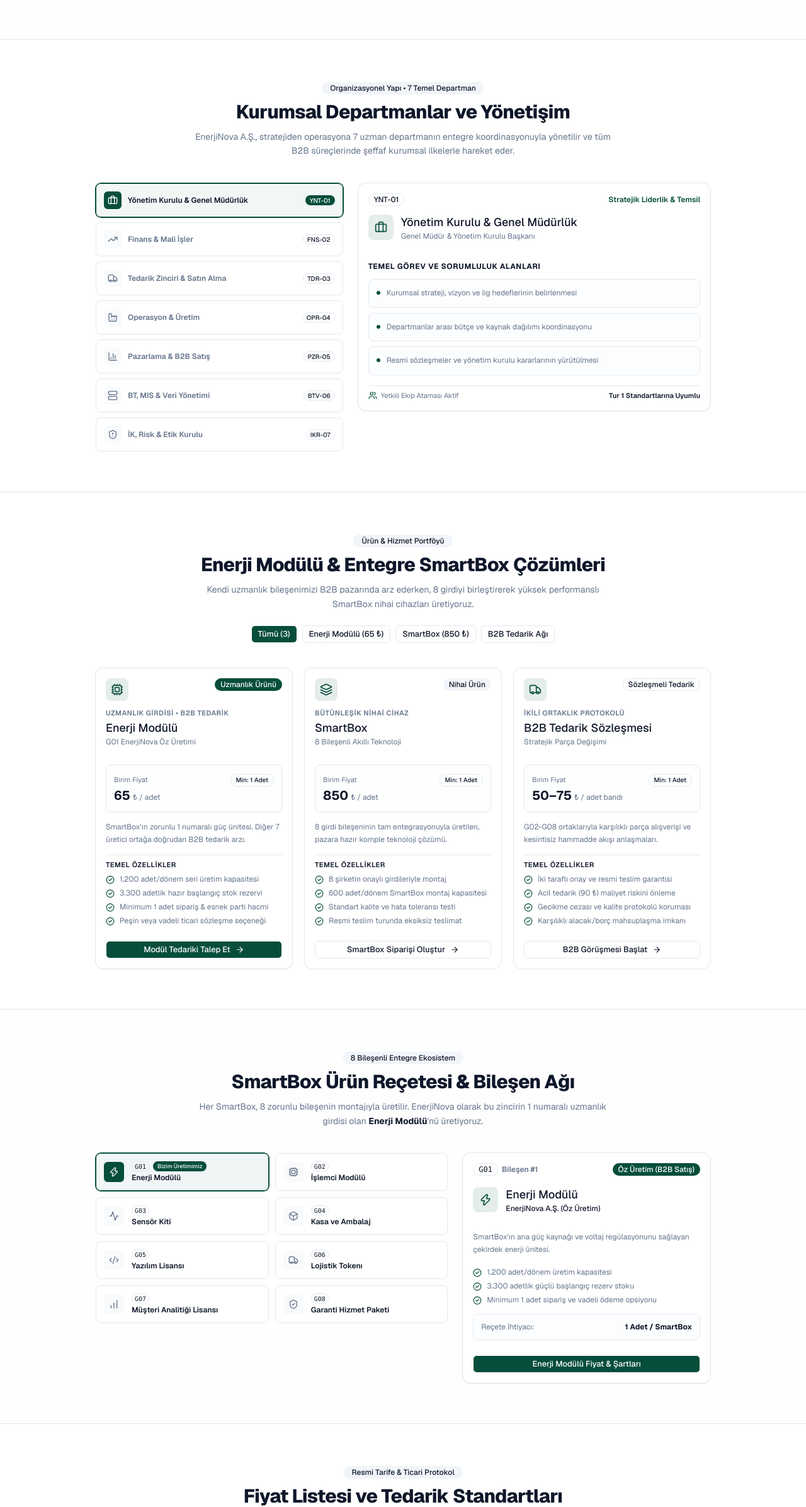
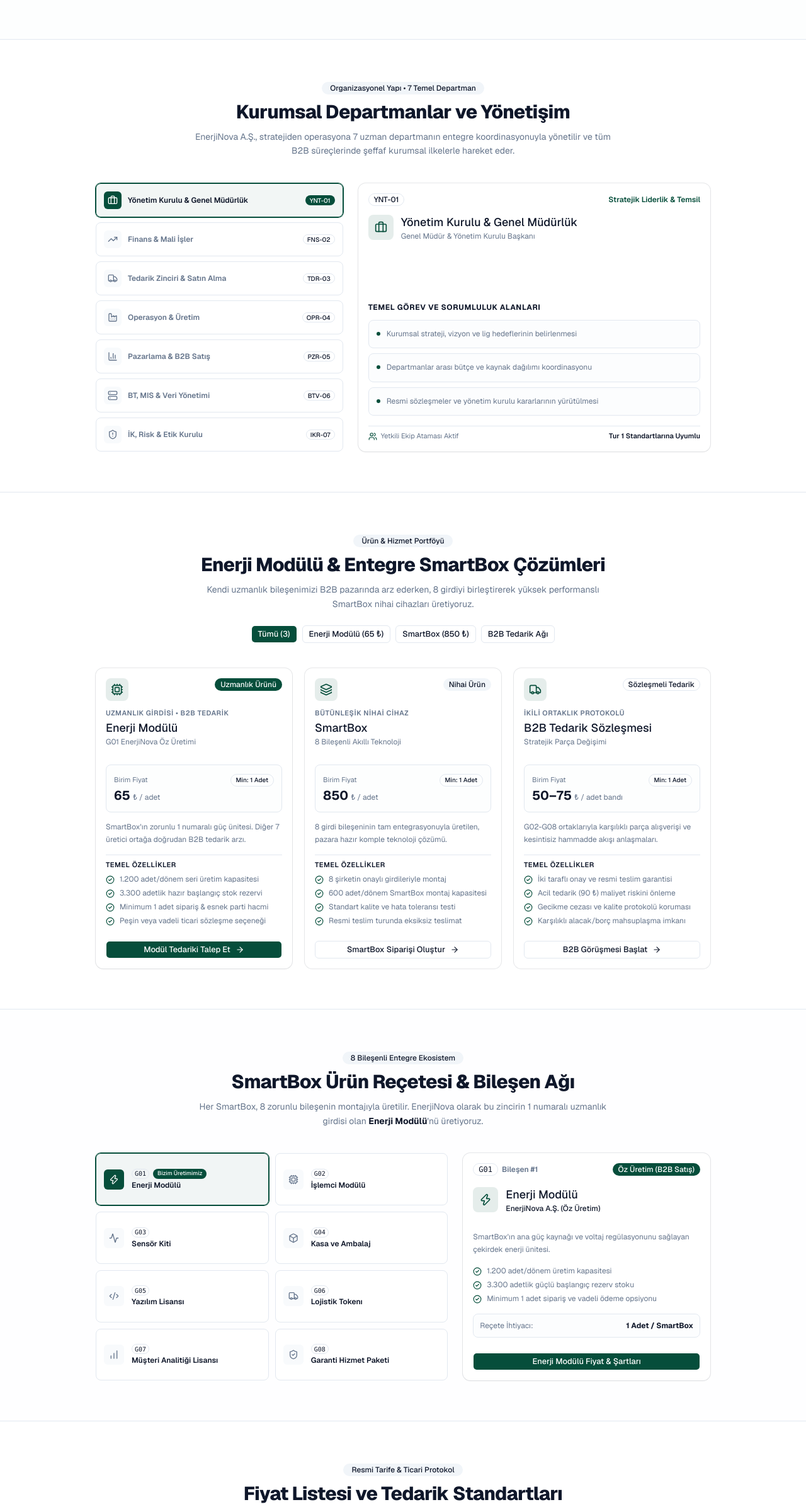
Before and after one commit to senaclkr/enerjinova, a Next.js app: page / in a window 1280 px wide. Shown: the part 1465-3858 px from the top of the page at 63% size. Built offline with nearby package versions, Linux system fonts and the light colour scheme.

Commit message:
fix: make component detail spotlight card height equal to components grid

```diff
--- a/src/components/DepartmentsSection.tsx
+++ b/src/components/DepartmentsSection.tsx
@@ -131,9 +131,9 @@ export function DepartmentsSection() {
         </div>
 
         {/* Interactive Layout: Left department buttons, Right active details */}
-        <div className="mt-10 grid lg:grid-cols-12 gap-6 items-start">
+        <div className="mt-10 grid lg:grid-cols-12 gap-6 items-stretch">
           {/* Department List */}
-          <div className="lg:col-span-5 space-y-2">
+          <div className="lg:col-span-5 space-y-2 flex flex-col justify-between">
             {departments.map((dept, idx) => {
               const Icon = dept.icon;
               const isActive = activeDept === idx;
@@ -170,8 +170,8 @@ export function DepartmentsSection() {
           </div>
 
           {/* Department Details Card */}
-          <div className="lg:col-span-7">
-            <Card className="border-border shadow-xs">
+          <div className="lg:col-span-7 flex flex-col h-full">
+            <Card className="border-border shadow-xs h-full flex flex-col justify-between">
               <CardHeader className="pb-4">
                 <div className="flex items-center justify-between">
                   <Badge variant="outline" className="text-xs">
--- a/src/components/SmartBoxArchitecture.tsx
+++ b/src/components/SmartBoxArchitecture.tsx
@@ -187,7 +187,7 @@ export function SmartBoxArchitecture() {
         </div>
 
         {/* 8 Components Grid & Spotlight Card */}
-        <div className="mt-10 grid lg:grid-cols-12 gap-6 items-start">
+        <div className="mt-10 grid lg:grid-cols-12 gap-6 items-stretch">
           {/* Left Grid (8 Components) */}
           <div className="lg:col-span-7 grid sm:grid-cols-2 gap-2.5">
             {components.map((comp, idx) => {
@@ -233,8 +233,8 @@ export function SmartBoxArchitecture() {
           </div>
 
           {/* Right Spotlight Card */}
-          <div className="lg:col-span-5">
-            <Card className={current.isNovaCore ? "border-primary shadow-xs" : ""}>
+          <div className="lg:col-span-5 flex flex-col h-full">
+            <Card className={`h-full flex flex-col justify-between ${current.isNovaCore ? "border-primary shadow-xs" : ""}`}>
               <CardHeader className="pb-3">
                 <div className="flex items-center justify-between">
                   <div className="flex items-center gap-1.5">
@@ -263,12 +263,12 @@ export function SmartBoxArchitecture() {
                 </div>
               </CardHeader>
 
-              <CardContent className="space-y-3.5">
+              <CardContent className="space-y-3 flex-1 flex flex-col justify-between">
                 <p className="text-xs text-muted-foreground leading-relaxed">
                   {current.summary}
                 </p>
 
-                <div className="space-y-1.5 pt-1">
+                <div className="space-y-1.5 py-1">
                   {current.details.map((detail, dIdx) => (
                     <div
                       key={dIdx}
@@ -280,7 +280,7 @@ export function SmartBoxArchitecture() {
                   ))}
                 </div>
 
-                <div className="p-3 rounded-lg bg-muted/40 border border-border flex items-center justify-between text-xs">
+                <div className="p-2.5 rounded-lg bg-muted/40 border border-border flex items-center justify-between text-xs mt-auto">
                   <span className="text-muted-foreground">Reçete İhtiyacı:</span>
                   <span className="font-bold text-foreground">{current.req}</span>
                 </div>
```
